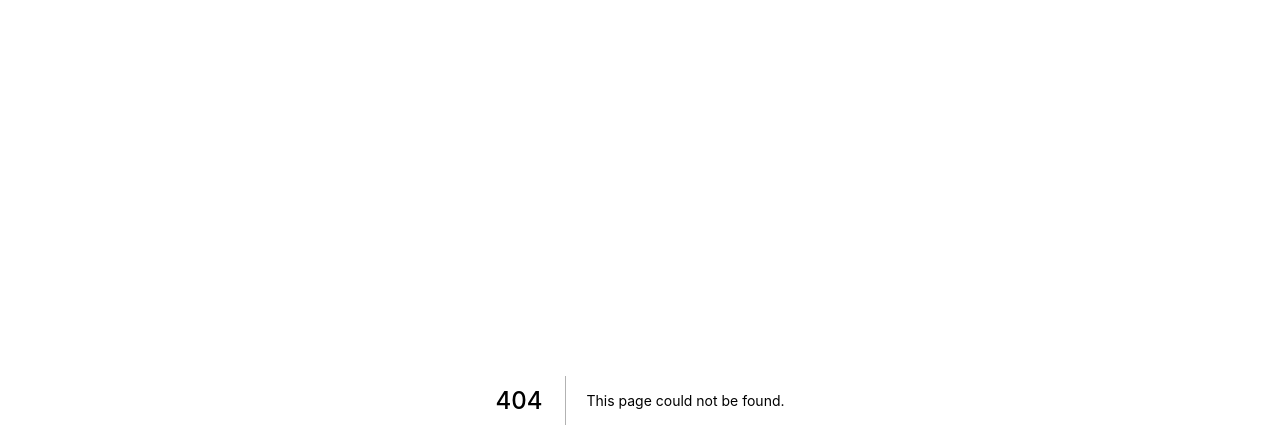
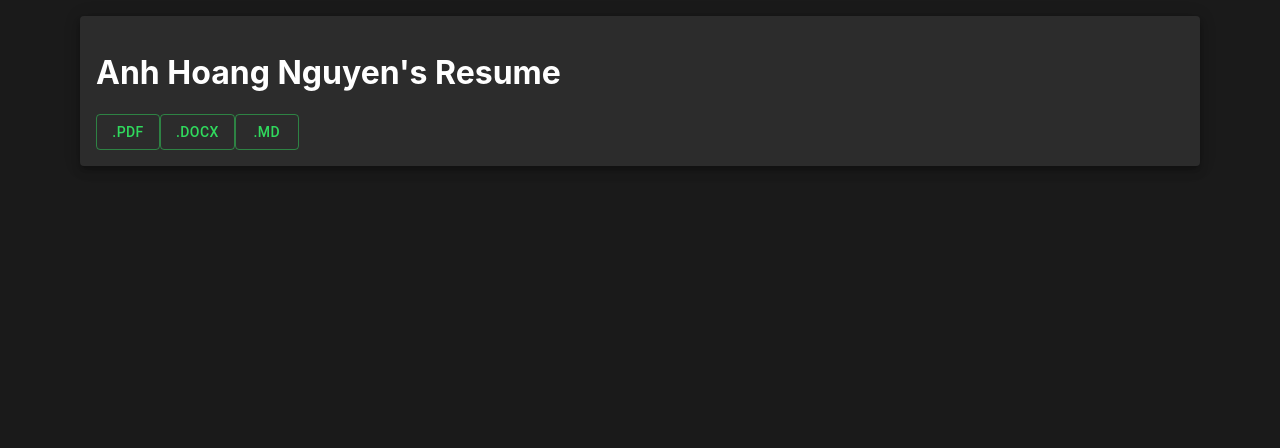
Before and after one commit to zasshuwu/nogamioka, a Next.js app: page /resume in a window 1280 px wide. Before the commit this address had no page. Shown: the top 448 px of the page. Built offline with nearby package versions, Linux system fonts and the light colour scheme.

Commit message:
migrate complete, working on resume

```diff
--- a/pages/_document.js
+++ b/pages/_document.js
@@ -18,7 +18,7 @@ export default class MyDocument extends Document {
 						content="Anh, Hoang, Nguyen, portfolio, web development, react, next, mui, material"
 					/>
 				</Head>
-				<body>
+				<body style={{ backgroundColor: "#1a1a1a" }}>
 					<Main />
 					<NextScript />
 				</body>
--- /dev/null
+++ b/pages/resume/index.js
@@ -0,0 +1,44 @@
+import React from "react";
+
+import { makeStyles } from "@mui/styles";
+import { Button, Container, Paper } from "@mui/material";
+
+const useStyles = makeStyles((customTheme) => ({
+	resume_wrapper: {
+		padding: "1rem",
+		margin: "1rem",
+	},
+	export_btn: {
+		margin: "0 0.5rem",
+	},
+	resume_download: {
+		display: "flex",
+		alignItems: "center",
+	},
+}));
+
+export default function Resume({}) {
+	const classes = useStyles();
+
+	return (
+		<Container>
+			<title>Anh's Resume</title>
+			<Paper elevation={6} className={classes.resume_wrapper}>
+				<div className={classes.resume_header}>
+					<h1>Anh Hoang Nguyen's Resume</h1>
+					<div className={classes.resume_download}>
+						<Button variant="outlined" className={classes.export_btn}>
+							.PDF
+						</Button>
+						<Button variant="outlined" className={classes.export_btn}>
+							.DOCX
+						</Button>
+						<Button variant="outlined" className={classes.export_btn}>
+							.MD
+						</Button>
+					</div>
+				</div>
+			</Paper>
+		</Container>
+	);
+}
```
Also changed, not shown: components/contact.js (+6 -2 lines), components/experience.js (+6 -2 lines), components/main.js (+13 -1 lines), components/projects.js (+6 -2 lines), pages/empty.js (added, +33 -0 lines), pages/resume/resume_contact.js (added, +13 -0 lines), styles/theme.js (+1 -23 lines), public/wow-such-empty.jpg (added).
